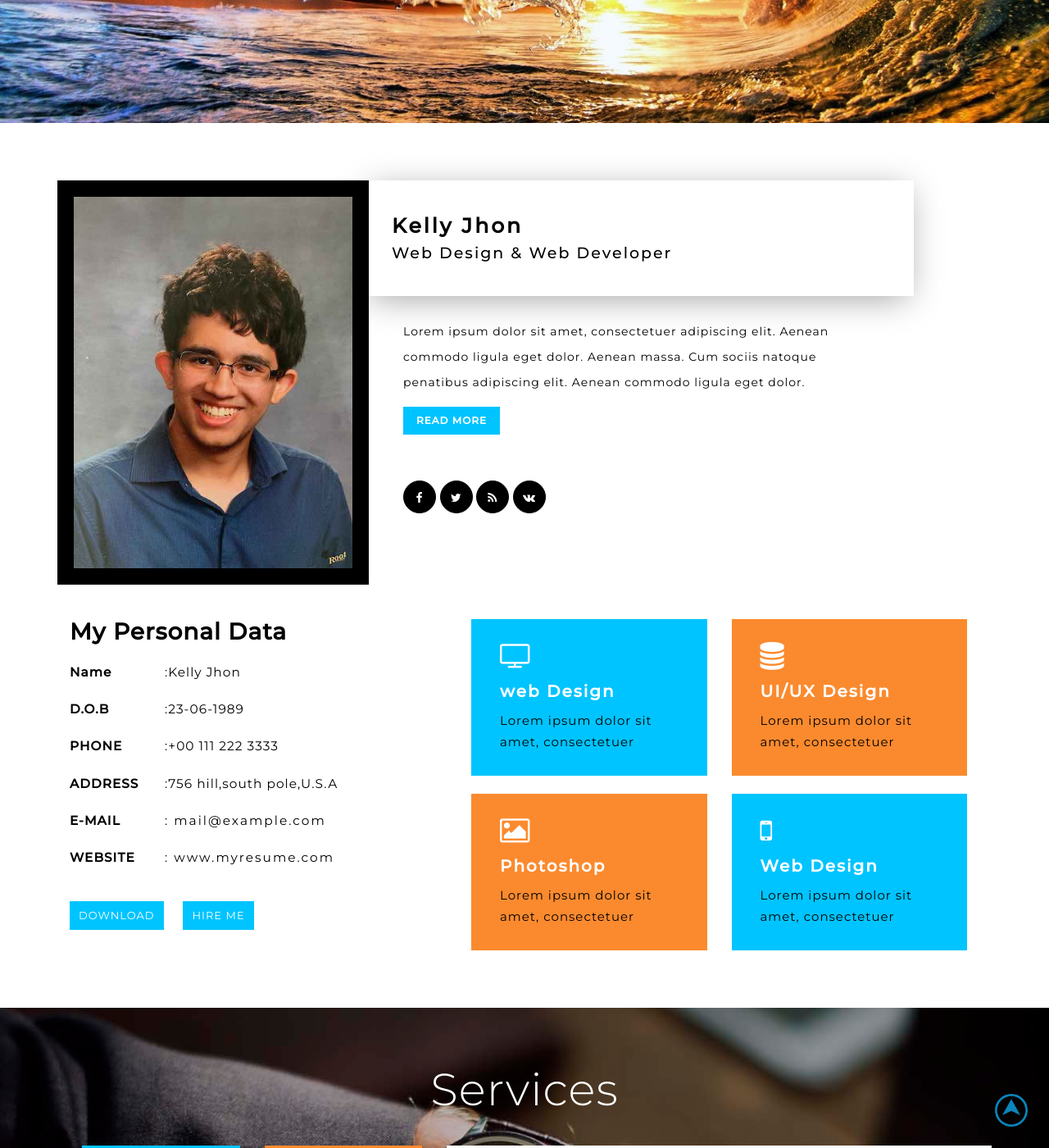
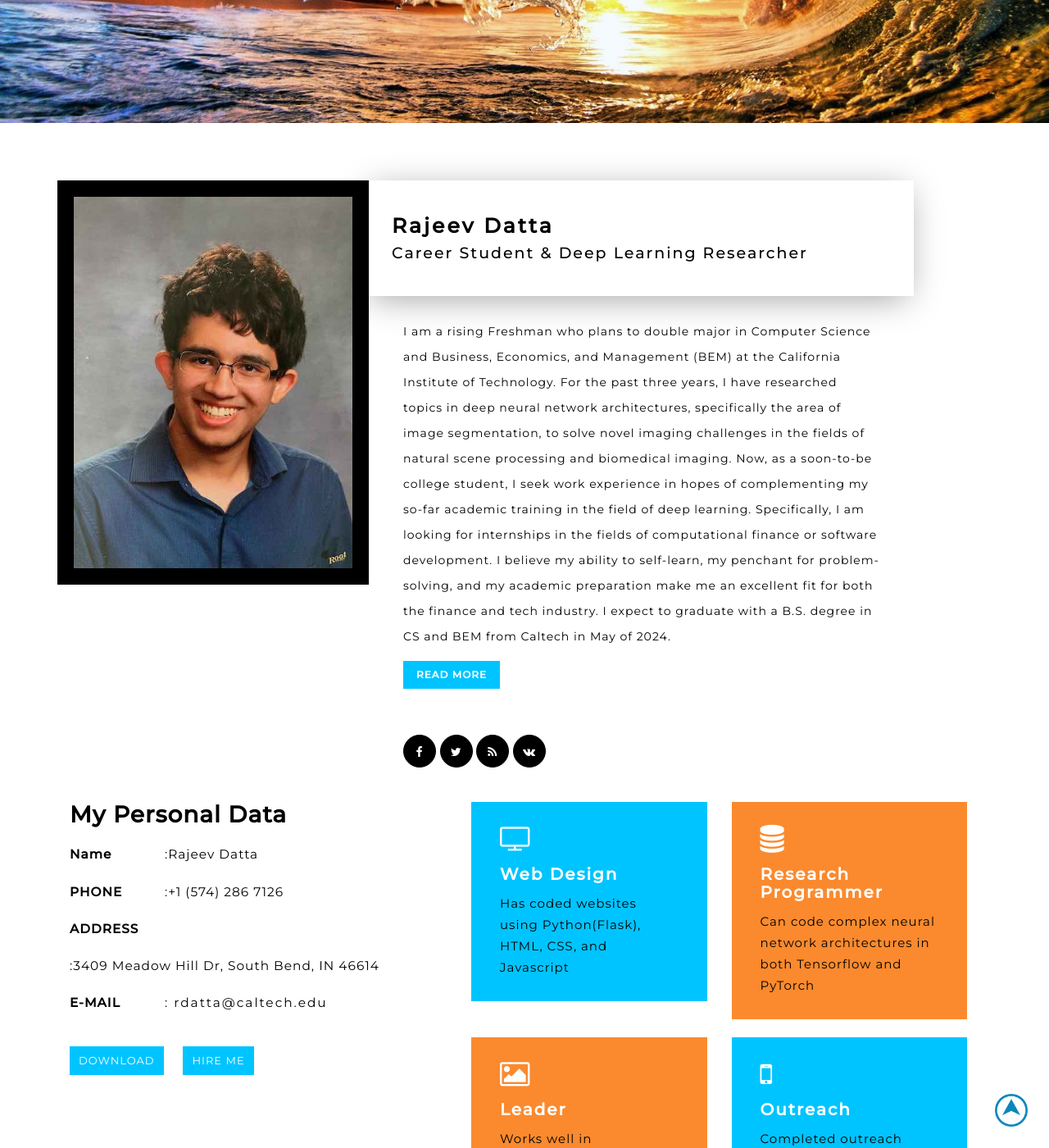
Before and after one commit to rajeev-datta/rajeev-datta.github.io, a Jekyll site: the page index.html, which Jekyll copies as it is, in a window 1280 px wide and 1400 px high, scrolled down 461 px. Shown: the whole window at 82% size. Built offline with Jekyll 4.4.1, drawn with Linux system fonts in a browser that asks for light colours; some of the changed text lies outside the part shown.

Commit message:
Update index.html

```diff
--- a/index.html
+++ b/index.html
@@ -128,14 +128,12 @@ License URL: http://creativecommons.org/licenses/by/3.0/
 				</div>
 				<div class="col-md-7 about-right">
 				<div class="about-me">
-				<h2>Kelly Jhon </h2>
-				<h4>Web Design & Web Developer</h4>
+				<h2>Rajeev Datta </h2>
+				<h4>Career Student & Deep Learning Researcher</h4>
 				</div>
 				<div class="w3layouts_more-buttn">
-				<p>Lorem ipsum dolor sit amet, consectetuer
-				adipiscing elit. Aenean commodo ligula eget dolor.
-				Aenean massa. Cum sociis natoque penatibus
-				adipiscing elit. Aenean commodo ligula eget dolor.</p>
+				<p>I am a rising Freshman who plans to double major in Computer Science and Business, Economics, and Management (BEM) at the California Institute of Technology. For the past three years, I have researched topics in deep neural network architectures, specifically the area of image segmentation, to solve novel imaging challenges in the fields of natural scene processing and biomedical imaging.
+					Now, as a soon-to-be college student, I seek work experience in hopes of complementing my so-far academic training in the field of deep learning. Specifically, I am looking for internships in the fields of computational finance or software development. I believe my ability to self-learn, my penchant for problem-solving, and my academic preparation make me an excellent fit for both the finance and tech industry. I expect to graduate with a B.S. degree in CS and BEM from Caltech in May of 2024.</p>
 				<div class="buttn-about">
 								<a href="#services">Read More</a>
 							</div>
@@ -159,39 +157,43 @@ License URL: http://creativecommons.org/licenses/by/3.0/
 										<li>
 							<ul class="address-text ">
 								<li><b>Name </b></li>
-								<li>:Kelly Jhon</li>
+								<li>:Rajeev Datta</li>
 							</ul>
 						</li>
+					<!--
 						<li>
 							<ul class="address-text ">
 								<li><b>D.O.B </b></li>
 								<li>:23-06-1989</li>
 							</ul>
 						</li>
+					-->
 						<li>
 							<ul class="address-text">
 								<li><b>PHONE </b></li>
-								<li>:+00 111 222 3333</li>
+								<li>:+1 (574) 286 7126</li>
 							</ul>
 						</li>
 						<li>
 							<ul class="address-text">
 								<li><b>ADDRESS </b></li>
-								<li>:756 hill,south pole,U.S.A</li>
+								<li>:3409 Meadow Hill Dr, South Bend, IN 46614</li>
 							</ul>
 						</li>
 						<li>
 							<ul class="address-text">
 								<li><b>E-MAIL </b></li>
-								<li><a href="mailto:example@mail.com">: mail@example.com</a></li>
+								<li><a href="mailto:rdatta@caltech.edu">: rdatta@caltech.edu</a></li>
 							</ul>
 						</li>
+					<!--
 						<li>
 							<ul class="address-text">
 								<li><b>WEBSITE </b></li>
 								<li><a href="mailto:example@mail.com">: www.myresume.com</a></li>
 							</ul>
 						</li>
+					-->
 					</ul>
 			<div class="hire-w3lgrids">
 						<a href="#" class="there-more">
@@ -207,32 +209,32 @@ License URL: http://creativecommons.org/licenses/by/3.0/
 								<div class="col-md-6 col-sm-6 col-xs-6 about-ser-grid">
 								<div class="about-gap">
 								<span class="fa fa-television" aria-hidden="true"></span>
-								<h3>web Design</h3>
-								<p>Lorem ipsum dolor sit amet, consectetuer</p>
+								<h3>Web Design</h3>
+								<p>Has coded websites using Python(Flask), HTML, CSS, and Javascript</p>
 								</div>
 								<div class="clearfix"> </div>
 								</div>
 								<div class="col-md-6 col-sm-6 col-xs-6 about-ser-grid">
 								<div class="about-gap clr-green">
 								<span class="fa fa-database" aria-hidden="true"></span
->								<h3>UI/UX Design</h3>
-                           <p>Lorem ipsum dolor sit amet, consectetuer</p>
+>								<h3>Research Programmer</h3>
+                           <p>Can code complex neural network architectures in both Tensorflow and PyTorch</p>
 								</div>
 								<div class="clearfix"> </div>
 								</div>
 								<div class="col-md-6 col-sm-6 col-xs-6 about-ser-grid">
 								<div class="about-gap clr-green">
 								<span class="fa fa-picture-o" aria-hidden="true"></span>
-								<h3>Photoshop</h3>
-								<p>Lorem ipsum dolor sit amet, consectetuer</p>
+								<h3>Leader</h3>
+								<p>Works well in collaborative environments</p>
 								</div>
 								<div class="clearfix"> </div>
 								</div>
 								<div class="col-md-6 col-sm-6 col-xs-6 about-ser-grid">
 								<div class="about-gap">
 								<span class="fa fa-mobile" aria-hidden="true"></span>
-								<h3>Web Design</h3>
-								<p>Lorem ipsum dolor sit amet, consectetuer</p>
+								<h3>Outreach</h3>
+								<p>Completed outreach programs with various organizations</p>
 								</div>
 								<div class="clearfix"> </div>
 								</div>
@@ -254,21 +256,22 @@ License URL: http://creativecommons.org/licenses/by/3.0/
 					<div class="ser-icone">
 					<span class="fa fa-users font" aria-hidden="true"></span>
 
-					<div class="counter">3500</div>
+					<div class="counter">23</div>
 					<div class="stat-info-w3ls">
-						<h4>Clients</h4>
+						<h4>Awards</h4>
 					</div>
 						</div>
 				</div>
 				<div class="col-md-6 col-sm-6 col-xs-6 stats-grid stats-grid-2">
 					<div class="ser-icone clr-green">
 					<span class="fa fa-coffee font" aria-hidden="true"></span>
-					<div class="counter">650</div>
+					<div class="counter">65000</div>
 					<div class="stat-info-w3ls">
-						<h4>Coffee</h4>
+						<h4>Lines of Code</h4>
 					</div>
 					</div>
 				</div>
+				<!--
 				<div class="col-md-6 col-sm-6 col-xs-6 stats-grid stats-grid-3">
 					<div class="ser-icone clr-green">
 					<span class="fa fa-trophy font" aria-hidden="true"></span>
@@ -288,21 +291,42 @@ License URL: http://creativecommons.org/licenses/by/3.0/
 					</div>
 					</div>
 				</div>
+				-->
 				<div class="clearfix"></div>
 			<div class="w3l_about_bottom_grid_right bar-grids">
-				<h6>Html<span> 100% </span></h6>
+				<h6>Python<span> 100% </span></h6>
+				<div class="progress">
+					<div class="progress-bar progress-bar-striped active" style="width: 100%">
+					</div>
+				</div>
+				<h6>Tensorflow<span> 85% </span></h6>
+				<div class="progress">
+					<div class="progress-bar progress-bar-striped active" style="width: 100%">
+					</div>
+				</div>
+				<h6>PyTorch<span> 70% </span></h6>
 				<div class="progress">
 					<div class="progress-bar progress-bar-striped active" style="width: 100%">
 					</div>
 				</div>
 				<div class="mid-bar">
-					<h6>Css<span> 85% </span></h6>
+					<h6>HTML<span> 75% </span></h6>
 					<div class="progress">
 						<div class="progress-bar progress-bar-striped active" style="width: 85%">
 						</div>
 					</div>
 				</div>
-				<h6>Java<span>67% </span></h6>
+				<h6>CSS<span>60% </span></h6>
+				<div class="progress">
+					<div class="progress-bar progress-bar-striped active" style="width: 67%">
+					</div>
+				</div>
+				<h6>JS<span>60% </span></h6>
+				<div class="progress">
+					<div class="progress-bar progress-bar-striped active" style="width: 67%">
+					</div>
+				</div>
+				<h6>Spanish<span>75% </span></h6>
 				<div class="progress">
 					<div class="progress-bar progress-bar-striped active" style="width: 67%">
 					</div>
@@ -315,9 +339,8 @@ License URL: http://creativecommons.org/licenses/by/3.0/
 			   <h6>1</h6>
 			   </div>
 			   <div class="col-md-9 col-sm-9 col-xs-9 service-info-left">
-			   <h4>Development</h4>
-			   <p>Lorem ipsum dolor sitamet,consectetuer
-				adipiscing elit.Aenean commodo ligula eget</p>
+			   <h4>Self-Learner</h4>
+			   <p>I believe the only way to truly understand something is if you can teach yourself the concept with the available resources at your disposal.</p>
 			   </div>
 						<div class="clearfix"> </div>
 					</div>
@@ -326,9 +349,8 @@ License URL: http://creativecommons.org/licenses/by/3.0/
 			   <h6>2</h6>
 			   </div>
 			   <div class="col-md-9 col-sm-9 col-xs-9 service-info-left">
-			   <h4>Typography</h4>
-			   <p>Lorem ipsum dolor sitamet,consectetuer
-				adipiscing elit.Aenean commodo ligula eget</p>
+			   <h4>Problem-Solver</h4>
+			   <p>I see challenging problems as opportunities to learn better ways of tackling problems head on.</p>
 			   </div>
 						<div class="clearfix"> </div>
 					</div>
@@ -337,9 +359,8 @@ License URL: http://creativecommons.org/licenses/by/3.0/
 			   <h6>3</h6>
 			   </div>
 			   <div class="col-md-9 col-sm-9 col-xs-9 service-info-left">
-			   <h4>Graphic Design</h4>
-			   <p>Lorem ipsum dolor sitamet,consectetuer
-				adipiscing elit.Aenean commodo ligula eget</p>
+			   <h4>Status quo Challenger</h4>
+			   <p>I have always strived to go beyond the expected in everything I try.</p>
 			   </div>
 						<div class="clearfix"> </div>
 					</div><div class="white-shadow">
@@ -347,9 +368,8 @@ License URL: http://creativecommons.org/licenses/by/3.0/
 			   <h6>4</h6>
 			   </div>
 			   <div class="col-md-9 col-sm-9 col-xs-9 service-info-left">
-			   <h4>Adobe Photoshop</h4>
-			   <p>Lorem ipsum dolor sitamet,consectetuer
-				adipiscing elit.Aenean commodo ligula eget</p>
+			   <h4>Team Player</h4>
+			   <p>I learned the importance of collaboration and communication first-hand in Professor Danny Chen's research lab.</p>
 			   </div>
 						<div class="clearfix"> </div>
 					</div>
```
